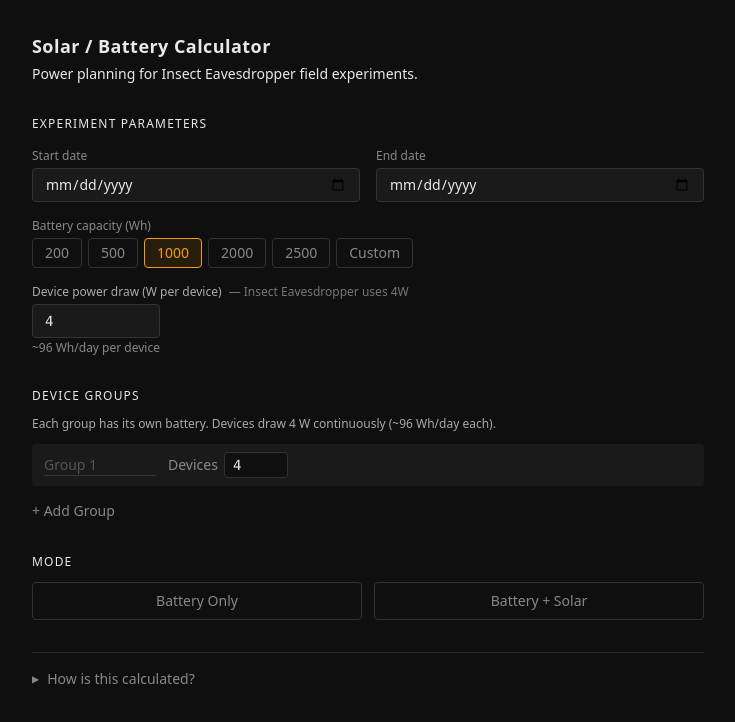
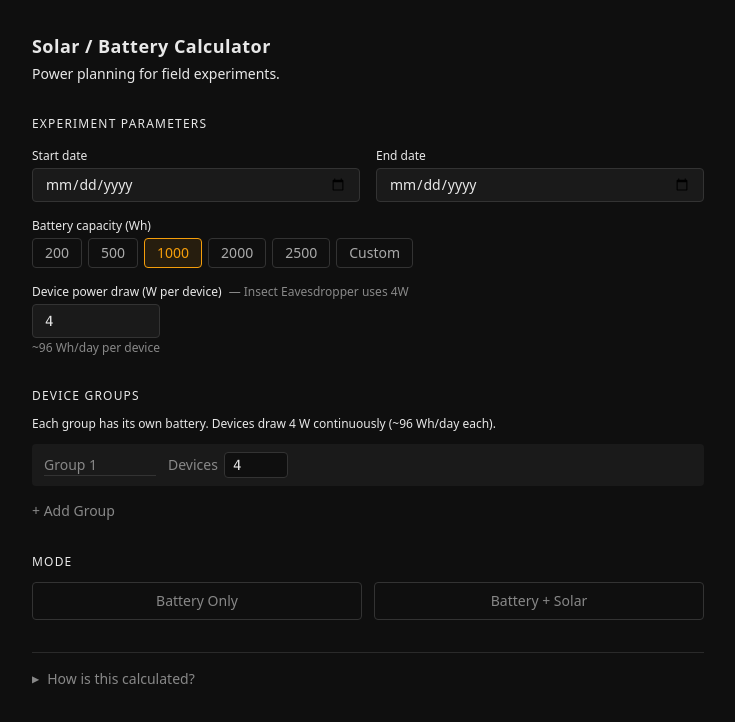
Before and after one commit to bicklabuw/SolarCalc, a SvelteKit app: page / in a window 1280 px wide. Shown: the top 722 px of the page, without its empty margins (272-1007 px from the left). Built offline with nearby package versions, Linux system fonts and the light colour scheme.

Commit message:
brighten font

```diff
--- a/src/lib/components/DeviceGroup.svelte
+++ b/src/lib/components/DeviceGroup.svelte
@@ -22,7 +22,7 @@
 		type="text"
 		bind:value={group.name}
 		{placeholder}
-		class="w-28 border-b border-[#333] bg-transparent text-sm text-[#e8e8e8] placeholder-[#555] focus:border-[#f59e0b] focus:outline-none"
+		class="w-28 border-b border-[#333] bg-transparent text-sm text-[#e8e8e8] placeholder-[#888] focus:border-[#f59e0b] focus:outline-none"
 	/>
 
 	<label class="flex items-center gap-1.5 text-sm text-[#888]">
--- a/src/lib/components/ResultsTable.svelte
+++ b/src/lib/components/ResultsTable.svelte
@@ -29,7 +29,7 @@
 {#if mode === 'battery'}
 	<table class="w-full text-sm">
 		<thead>
-			<tr class="border-b border-[#333] text-left text-xs text-[#666]">
+			<tr class="border-b border-[#333] text-left text-xs text-[#aaa]">
 				<th class="pb-1.5 font-normal">Group</th>
 				<th class="pb-1.5 text-right font-normal">Batteries</th>
 			</tr>
@@ -44,7 +44,7 @@
 		</tbody>
 		<tfoot>
 			<tr class="border-t border-[#444]">
-				<td class="pt-1.5 text-xs text-[#888]">Total</td>
+				<td class="pt-1.5 text-xs text-[#ccc]">Total</td>
 				<td class="pt-1.5 text-right font-mono font-medium text-[#f59e0b]">{totalNoSolar}</td>
 			</tr>
 		</tfoot>
@@ -52,7 +52,7 @@
 {:else}
 	<table class="w-full text-sm">
 		<thead>
-			<tr class="border-b border-[#333] text-left text-xs text-[#666]">
+			<tr class="border-b border-[#333] text-left text-xs text-[#ccc]">
 				<th class="pb-1.5 font-normal">Group</th>
 				<th class="pb-1.5 text-right font-normal">{committedWorstDays} worst day{committedWorstDays === 1 ? '' : 's'}</th>
 				<th class="pb-1.5 text-right font-normal">All worst days</th>
@@ -69,12 +69,12 @@
 		</tbody>
 		<tfoot>
 			<tr class="border-t border-[#444]">
-				<td class="pt-1.5 text-xs text-[#888]">Total</td>
+				<td class="pt-1.5 text-xs text-[#aaa]">Total</td>
 				<td class="pt-1.5 text-right font-mono font-medium text-[#f59e0b]">{totalN}</td>
 				<td class="pt-1.5 text-right font-mono font-medium text-[#f59e0b]">{totalAll}</td>
 			</tr>
 			<tr>
-				<td class="pt-1 text-xs text-[#555]">vs battery-only</td>
+				<td class="pt-1 text-xs text-[#888]">vs battery-only</td>
 				<td class="pt-1 text-right font-mono text-xs text-[#5fa87a]">
 					{reductionN > 0 ? `-${reductionN} (${pctN}%)` : '—'}
 				</td>
--- a/src/routes/+page.svelte
+++ b/src/routes/+page.svelte
@@ -219,7 +219,7 @@
 		<!-- Header -->
 		<div>
 			<h1 class="text-lg font-semibold tracking-wide text-[#e8e8e8]">Solar / Battery Calculator</h1>
-			<p class="mt-1 text-sm text-[#e8e8e8]">Power planning for Insect Eavesdropper field experiments.</p>
+			<p class="mt-1 text-sm text-[#e8e8e8]">Power planning for field experiments.</p>
 		</div>
 
 		<!-- ── 1. Experiment Parameters ───────────────────────────────────────── -->
@@ -228,7 +228,7 @@
 
 			<div class="grid grid-cols-2 gap-4">
 				<div>
-					<label class="block text-xs text-[#888]" for="startDate">Start date</label>
+					<label class="block text-xs text-[#e8e8e8]" for="startDate">Start date</label>
 					<input
 						id="startDate"
 						type="date"
@@ -238,7 +238,7 @@
 					{#if errors.startDate}<p class="mt-0.5 text-xs text-red-400">{errors.startDate}</p>{/if}
 				</div>
 				<div>
-					<label class="block text-xs text-[#888]" for="endDate">End date</label>
+					<label class="block text-xs text-[#e8e8e8]" for="endDate">End date</label>
 					<input
 						id="endDate"
 						type="date"
@@ -250,14 +250,14 @@
 			</div>
 
 			<div>
-				<p class="text-xs text-[#888]">Battery capacity (Wh)</p>
+				<p class="text-xs text-[#e8e8e8]">Battery capacity (Wh)</p>
 				<div class="mt-1 flex flex-wrap gap-1.5">
 					{#each BATTERY_PRESETS as preset}
 						<button
 							onclick={() => { batteryPreset = preset; useCustomBattery = false; }}
 							class="rounded-sm border px-3 py-1 text-sm transition-colors {!useCustomBattery && batteryPreset === preset
 								? 'border-[#f59e0b] bg-[#f59e0b]/10 text-[#f59e0b]'
-								: 'border-[#333] text-[#888] hover:border-[#555]'}"
+								: 'border-[#333] text-[#aaa] hover:border-[#555]'}"
 						>
 							{preset}
 						</button>
@@ -266,7 +266,7 @@
 						onclick={() => (useCustomBattery = true)}
 						class="rounded-sm border px-3 py-1 text-sm transition-colors {useCustomBattery
 							? 'border-[#f59e0b] bg-[#f59e0b]/10 text-[#f59e0b]'
-							: 'border-[#333] text-[#888] hover:border-[#555]'}"
+							: 'border-[#333] text-[#aaa] hover:border-[#555]'}"
 					>
 						Custom
 					</button>
@@ -284,9 +284,9 @@
 			</div>
 
 			<div>
-				<label class="block text-xs text-[#aaa]" for="devicePowerW">
+				<label class="block text-xs text-[#e8e8e8]" for="devicePowerW">
 					Device power draw (W per device)
-					<span class="ml-1 text-[#777]">— Insect Eavesdropper uses 4W</span>
+					<span class="ml-1 text-[#888]">— Insect Eavesdropper uses 4W</span>
 				</label>
 				<input
 					id="devicePowerW"
@@ -303,7 +303,7 @@
 		<!-- ── 2. Device Groups ───────────────────────────────────────────────── -->
 		<section class="space-y-3">
 			<h2 class="text-xs font-medium uppercase tracking-widest text-[#e8e8e8]">Device Groups</h2>
-			<p class="text-xs text-[#aaa]">Each group has its own battery. Devices draw {devicePowerW} W continuously (~{(devicePowerW * 24).toFixed(0)} Wh/day each).</p>
+			<p class="text-xs text-[#e8e8e8]">Each group has its own battery. Devices draw {devicePowerW} W continuously (~{(devicePowerW * 24).toFixed(0)} Wh/day each).</p>
 			{#if mode === 'solar'}
 				<p class="rounded-sm border border-[#f59e0b]/30 bg-[#f59e0b]/5 px-3 py-2 text-xs text-[#f59e0b]">
 					Make sure to set the number of solar panels for each group below.
@@ -377,7 +377,7 @@
 
 				<div class="grid grid-cols-2 gap-4">
 					<div>
-						<label class="block text-xs text-[#888]" for="lat">
+						<label class="block text-xs text-[#e8e8e8]" for="lat">
 							Latitude
 							<button onclick={useMyLocation} class="ml-2 text-[#f59e0b] hover:underline">Use my location</button>
 						</label>
@@ -392,7 +392,7 @@
 						{#if errors.lat}<p class="mt-0.5 text-xs text-red-400">{errors.lat}</p>{/if}
 					</div>
 					<div>
-						<label class="block text-xs text-[#888]" for="long">Longitude</label>
+						<label class="block text-xs text-[#e8e8e8]" for="long">Longitude</label>
 						<input
 							id="long"
 							type="number"
@@ -410,9 +410,9 @@
 				{/if}
 
 				<div>
-					<label class="block text-xs text-[#888]" for="worstDays">
+					<label class="block text-xs text-[#e8e8e8]" for="worstDays">
 						Number of worst days (N)
-						<span class="ml-1 text-[#777]">— appended at end of simulation as worst-case days</span>
+						<span class="ml-1 text-[#aaa]">— appended at end of simulation as worst-case days</span>
 					</label>
 					<input
 						id="worstDays"
@@ -425,14 +425,14 @@
 				</div>
 
 				<div>
-					<p class="text-xs text-[#888]">Panel rating (W)</p>
+					<p class="text-xs text-[#e8e8e8]">Panel rating (W)</p>
 					<div class="mt-1 flex flex-wrap gap-1.5">
 						{#each PANEL_PRESETS as preset}
 							<button
 								onclick={() => { panelPreset = preset; useCustomPanel = false; }}
 								class="rounded-sm border px-3 py-1 text-sm transition-colors {!useCustomPanel && panelPreset === preset
 									? 'border-[#f59e0b] bg-[#f59e0b]/10 text-[#f59e0b]'
-									: 'border-[#333] text-[#888] hover:border-[#555]'}"
+									: 'border-[#333] text-[#aaa] hover:border-[#555]'}"
 							>
 								{preset}W
 							</button>
@@ -441,7 +441,7 @@
 							onclick={() => (useCustomPanel = true)}
 							class="rounded-sm border px-3 py-1 text-sm transition-colors {useCustomPanel
 								? 'border-[#f59e0b] bg-[#f59e0b]/10 text-[#f59e0b]'
-								: 'border-[#333] text-[#888] hover:border-[#555]'}"
+								: 'border-[#333] text-[#aaa] hover:border-[#555]'}"
 						>
 							Custom
 						</button>
```
